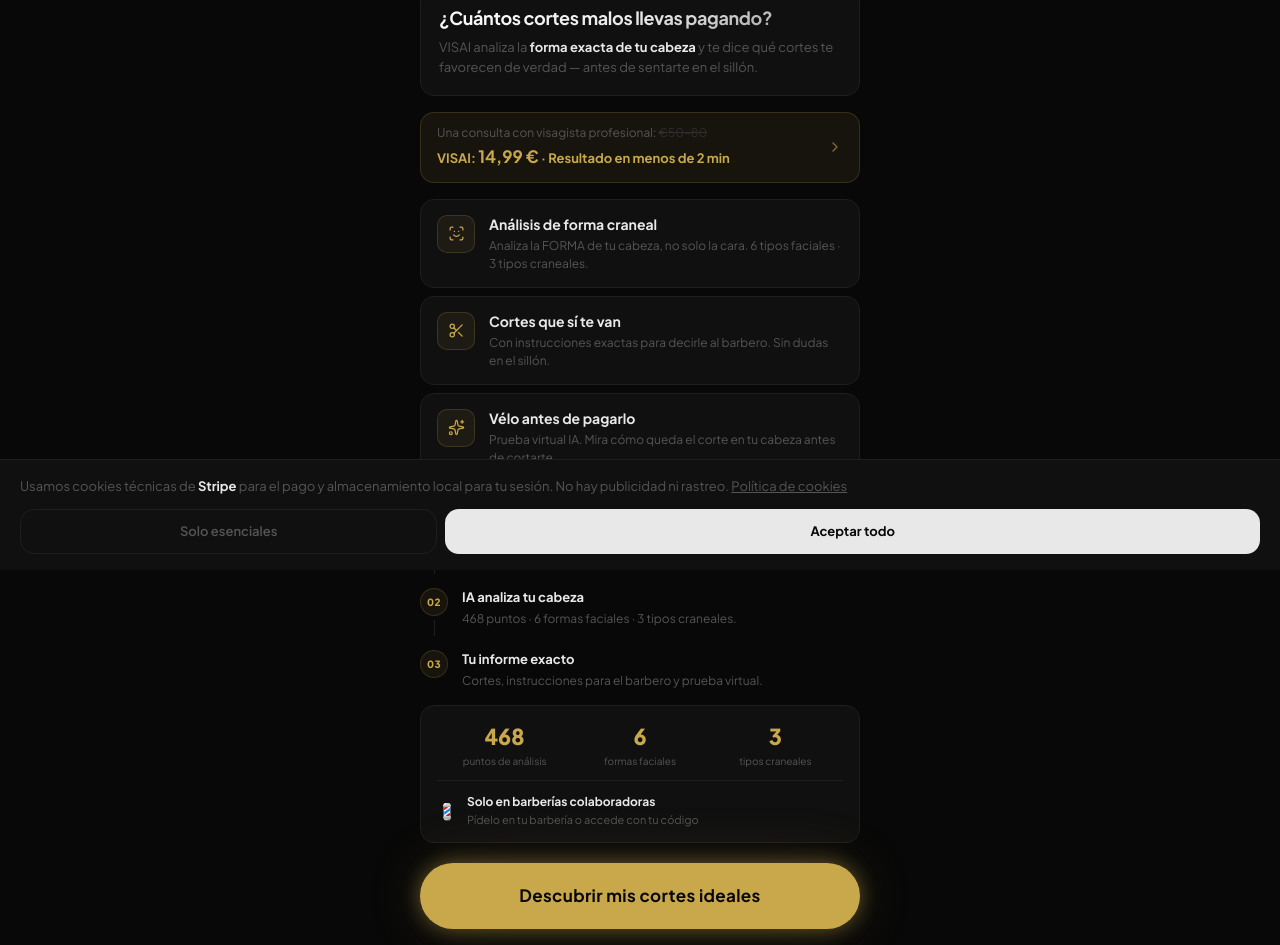
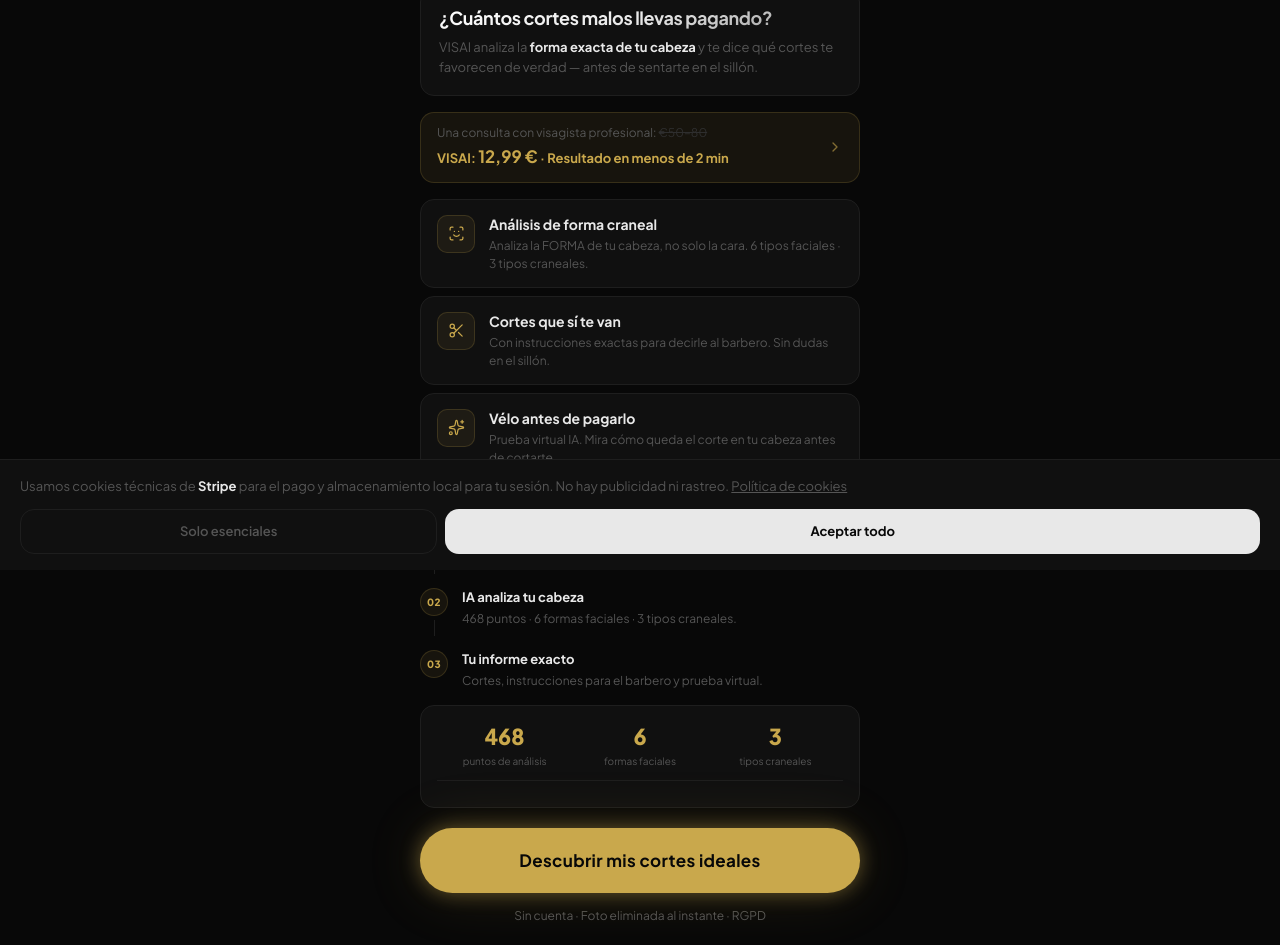
Before and after one commit to lucasmartinezsiciliano-eng/antigravity, a Next.js app in the folder stylescan/web/: page / in a window 1280 px wide. Shown: the part 230-1175 px from the top of the page. Built offline with nearby package versions, Linux system fonts and the light colour scheme.

Commit message:
fix: LUKILUU bypass directo a capture + quitar badge barberias colaboradoras + precio home 12,99

```diff
--- a/stylescan/web/app/add-ons/page.tsx
+++ b/stylescan/web/app/add-ons/page.tsx
@@ -47,7 +47,9 @@ export default function AddOnsPage() {
     storage.saveAnalysisId(res.analysis_id);
     storage.saveCheckoutUrl(res.checkout_url);
     const isBypass = (code ?? "").toUpperCase() === "LUKILUU";
-    if (!isBypass && res.checkout_url.startsWith("https://checkout.stripe.com")) {
+    if (isBypass) {
+      window.location.href = `/capture/${res.analysis_id}`;
+    } else if (res.checkout_url.startsWith("https://checkout.stripe.com")) {
       window.location.href = res.checkout_url;
     } else {
       window.location.href = `/pending?id=${res.analysis_id}`;
--- a/stylescan/web/app/page.tsx
+++ b/stylescan/web/app/page.tsx
@@ -151,7 +151,7 @@ export default function Home() {
             {" "}<span style={{ textDecoration: "line-through", color: "var(--text-dim)" }}>€50–80</span>
           </p>
           <p style={{ margin: "2px 0 0", fontSize: 13, fontWeight: 700, color: "var(--gold)" }}>
-            VISAI: <span style={{ fontSize: 17 }}>14,99 €</span> · Resultado en menos de 2 min
+            VISAI: <span style={{ fontSize: 17 }}>12,99 €</span> · Resultado en menos de 2 min
           </p>
         </div>
         <ChevronRight size={16} color="var(--gold)" opacity={0.6} />
@@ -228,14 +228,6 @@ export default function Home() {
             </div>
           ))}
         </div>
-        {/* Barbería badge */}
-        <div style={{ display: "flex", alignItems: "center", gap: 10 }}>
-          <span style={{ fontSize: 16 }}>💈</span>
-          <div>
-            <p style={{ margin: 0, fontSize: 12, fontWeight: 700, color: "var(--text)" }}>Solo en barberías colaboradoras</p>
-            <p style={{ margin: "1px 0 0", fontSize: 11, color: "var(--text-muted)" }}>Pídelo en tu barbería o accede con tu código</p>
-          </div>
-        </div>
       </div>
 
       {/* ── CTA — 1ª persona + micro-commit ── */}
```
